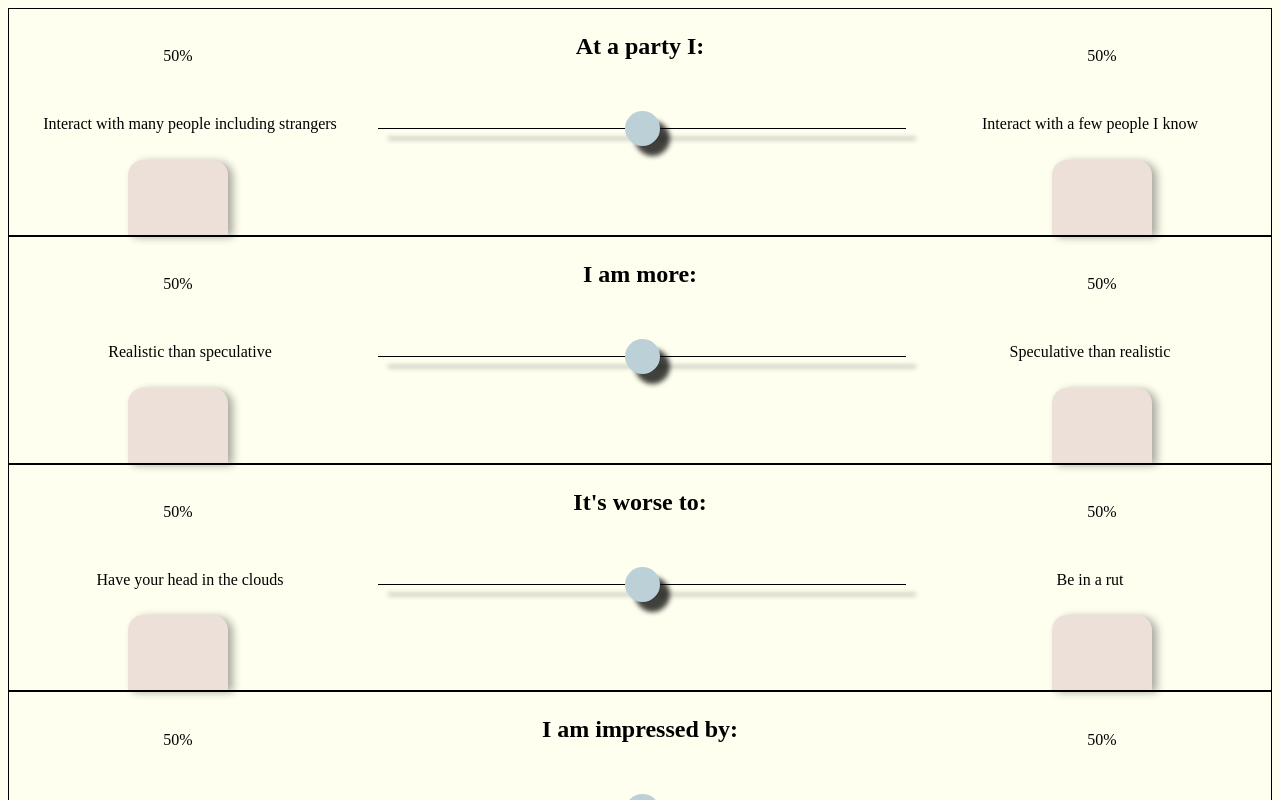
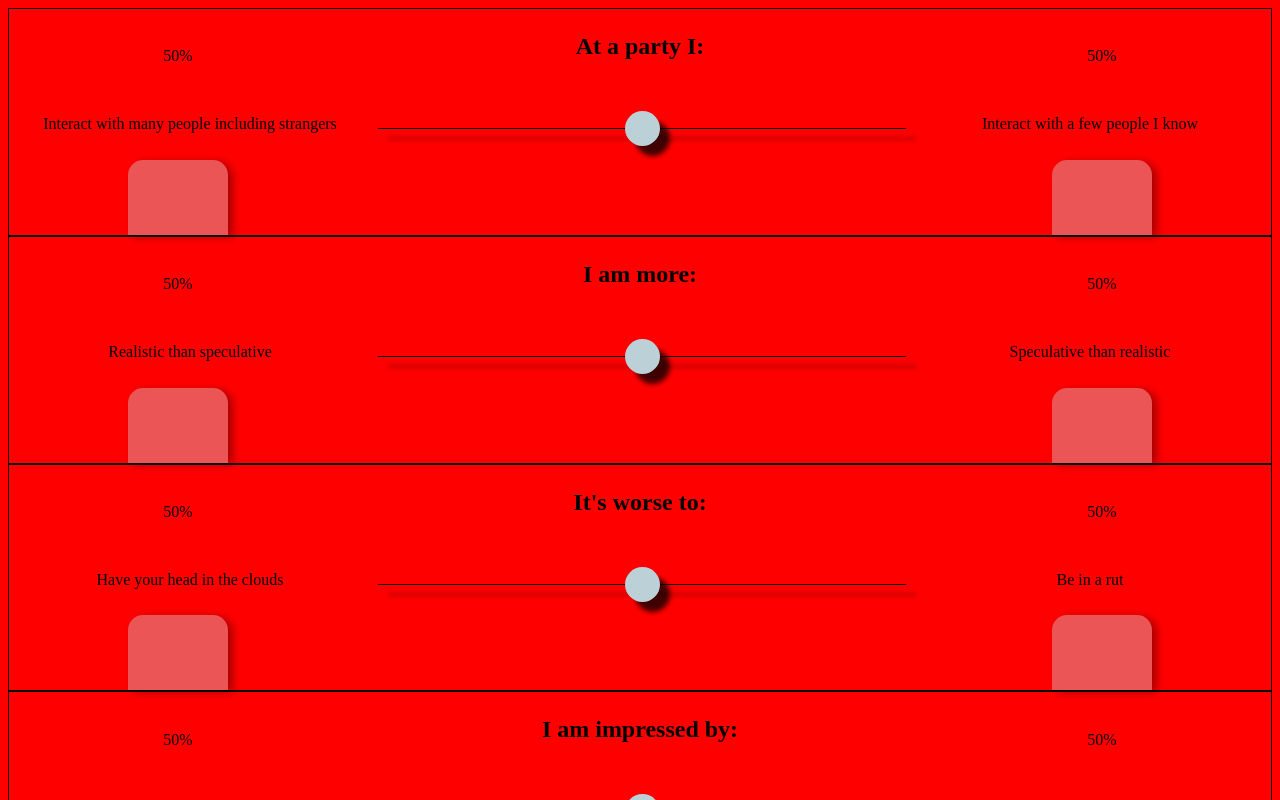
Before and after one commit to dvho/MBTI-web-app, a React (Create React App) app: page / in a window 1280 px wide. Shown: the top 800 px of the page. Built offline with nearby package versions, Linux system fonts and the light colour scheme.

Commit message:
Testing deploy script with style changes

```diff
--- a/src/style.css
+++ b/src/style.css
@@ -1,6 +1,6 @@
 body {
     font-family: "Times New Roman", Times, serif;
-    background-color: ivory;
+    background-color: red;
 }
 
 .question-block {
```
